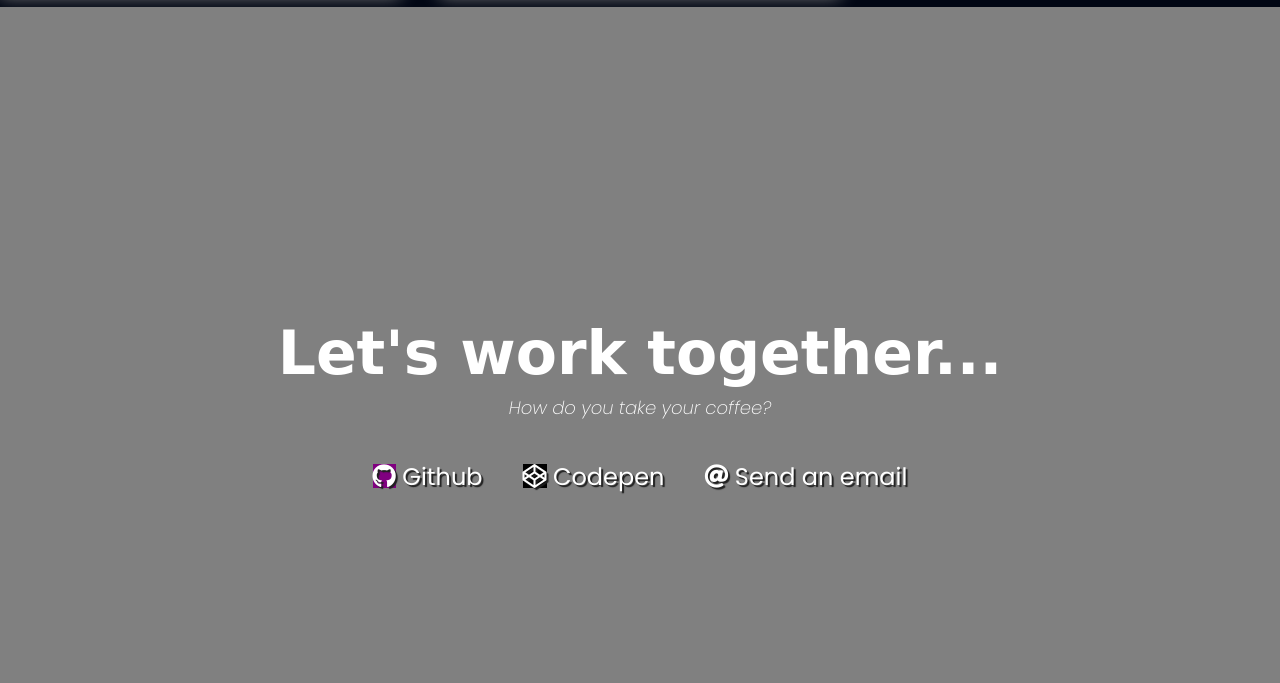
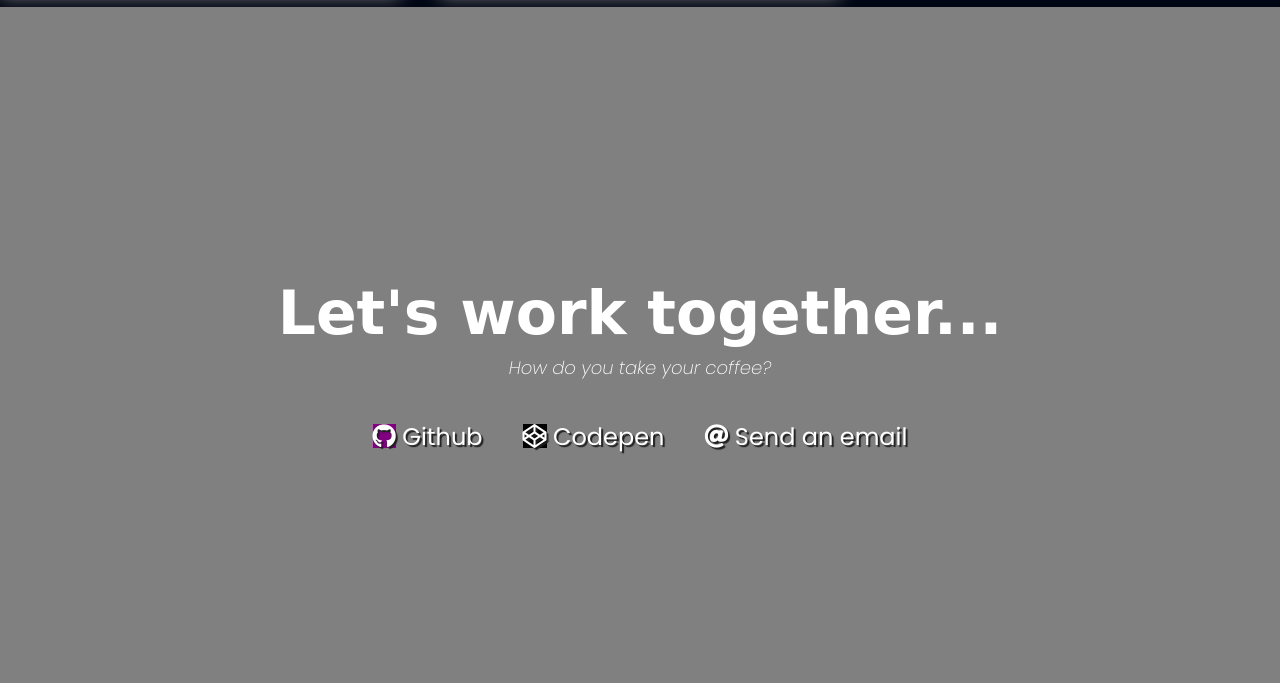
Before and after one commit to Dmendesr/dmendesr.github.io, a plain HTML site: page index.html in a window 1280 px wide. Shown: the part 1657-2340 px from the top of the page. Drawn offline with Linux system fonts and the light colour scheme.

Commit message:
Update styles.css

```diff
--- a/styles.css
+++ b/styles.css
@@ -251,8 +251,8 @@
     align-items: center;
     text-align: center;
     width: 100%;
-    height: calc(var(--vh, 1vh) * 100);
-    padding: 10rem 20rem;
+    height: calc(var(--vh, 1vh) * 90);
+    padding: 10rem 10rem;
     background: gray;
 
 
```
